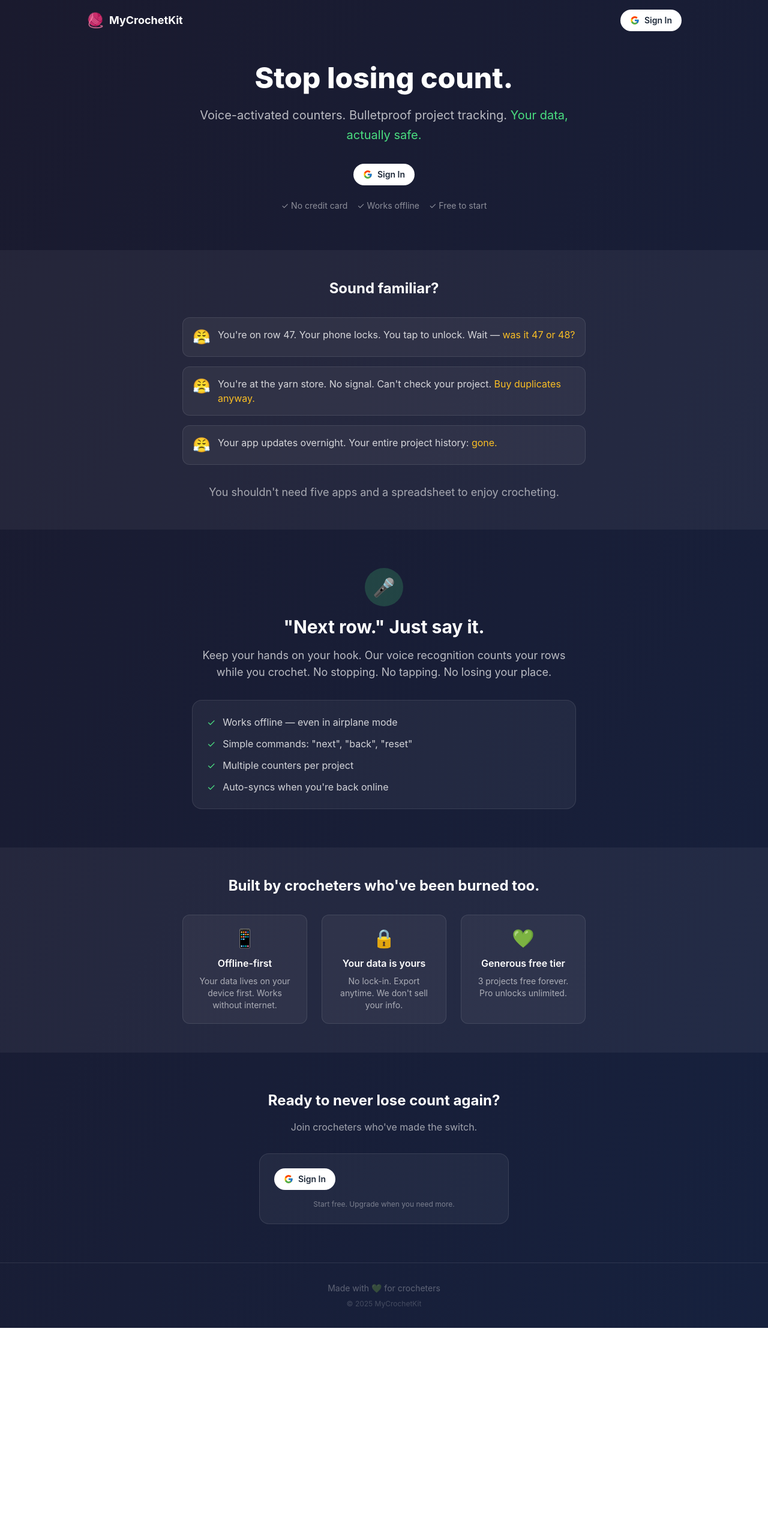
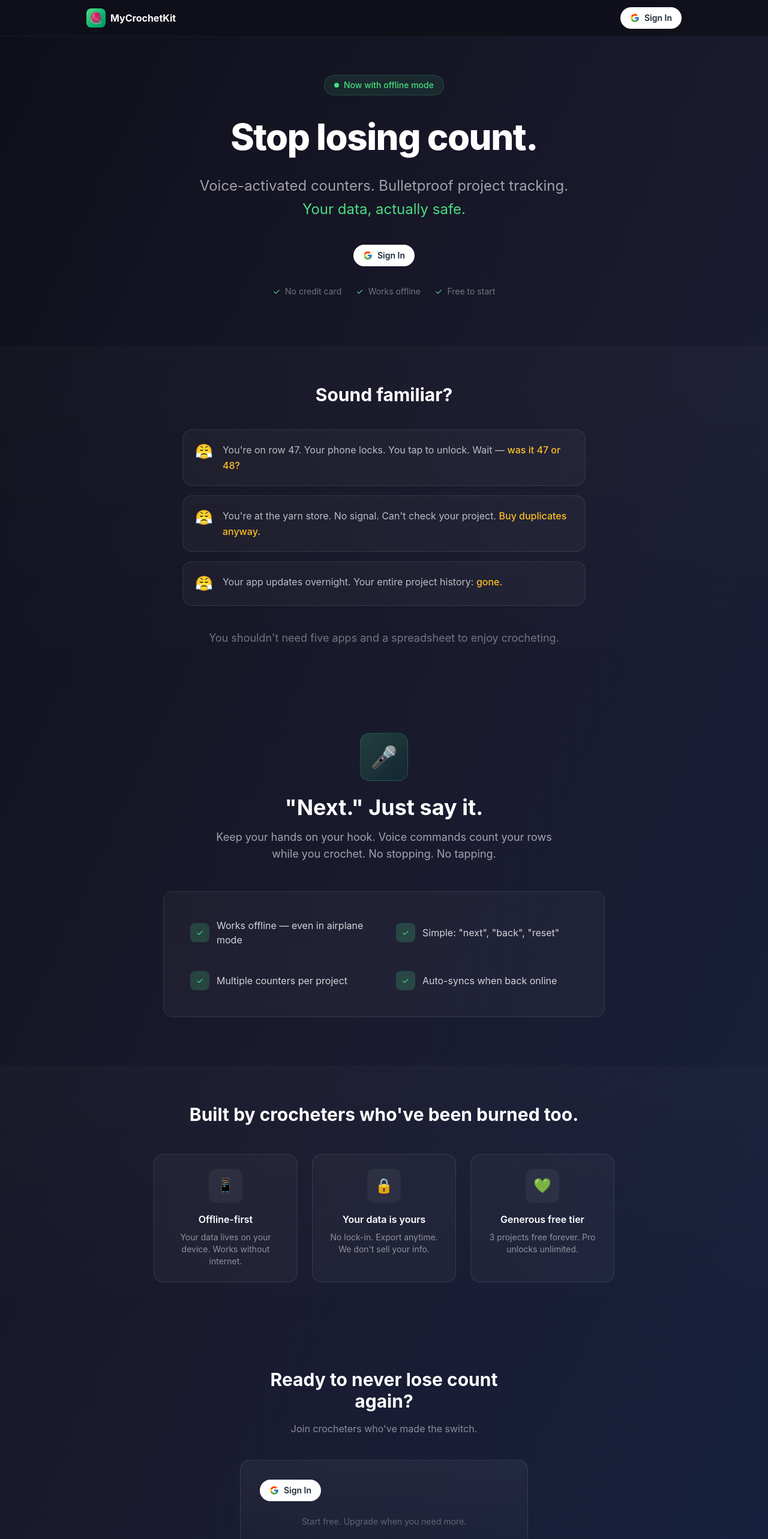
Before and after one commit to raiderj77/mycrochetkit, a React (Vite) app: page / in a window 1280 px wide. Shown: the top 2566 px of the page at 60% size. Before the commit the page ends 2214 px from the top, so only its background shows below. Built offline with nearby package versions, Linux system fonts and the light colour scheme; no server answers.

Commit message:
Clean up unused code, polish UI with Pro Max styling

```diff
--- a/src/App.tsx
+++ b/src/App.tsx
@@ -18,212 +18,277 @@ function App() {
 
   if (loading) {
     return (
-      <div className="min-h-screen flex items-center justify-center bg-gradient-to-br from-[#1a1a2e] to-[#16213e]">
-        <div className="animate-pulse text-white/70 text-lg">Loading...</div>
+      <div className="min-h-screen flex items-center justify-center bg-gradient-to-br from-[#0f0f1a] via-[#1a1a2e] to-[#16213e]">
+        <div className="flex flex-col items-center gap-4">
+          <div className="w-12 h-12 border-4 border-[#4ade80]/30 border-t-[#4ade80] rounded-full animate-spin"></div>
+          <p className="text-white/50 text-sm">Loading your workspace...</p>
+        </div>
       </div>
     );
   }
 
-  // Logged in view
   if (user) {
     return (
-      <div className="min-h-screen bg-gradient-to-br from-[#1a1a2e] to-[#16213e]">
-        <header className="flex justify-between items-center p-4">
+      <div className="min-h-screen bg-gradient-to-br from-[#0f0f1a] via-[#1a1a2e] to-[#16213e]">
+        <header className="sticky top-0 z-50 backdrop-blur-xl bg-[#0f0f1a]/80 border-b border-white/5">
+          <div className="max-w-4xl mx-auto flex justify-between items-center px-4 py-3">
             <div className="flex items-center gap-2">
-            <span className="text-2xl">🧶</span>
-            <span className="font-bold text-lg text-white">MyCrochetKit</span>
+              <div className="w-8 h-8 bg-gradient-to-br from-[#4ade80] to-emerald-600 rounded-lg flex items-center justify-center">
+                <span className="text-lg">🧶</span>
+              </div>
+              <span className="font-bold text-white">MyCrochetKit</span>
             </div>
             <Auth user={user} setUser={setUser} />
+          </div>
         </header>
 
-        <main className="flex flex-col items-center justify-center px-4 py-12">
-          <div className="text-center animate-[fadeIn_0.3s_ease-out]">
-            <div className="mb-8">
-              <h2 className="text-2xl font-bold text-white mb-2">
-                Welcome back, {user.displayName?.split(' ')[0]}! 👋
-              </h2>
-              <p className="text-white/60">Ready to continue your project?</p>
+        <main className="max-w-4xl mx-auto px-4 py-8">
+          <div className="mb-10">
+            <h1 className="text-2xl md:text-3xl font-bold text-white mb-2">
+              Welcome back, {user.displayName?.split(' ')[0]} 👋
+            </h1>
+            <p className="text-white/50">Ready to continue crocheting?</p>
           </div>
 
-            <div className="bg-white/5 backdrop-blur border border-white/10 rounded-2xl p-6 max-w-sm mx-auto">
-              <div className="text-4xl mb-4">🎤</div>
-              <h3 className="text-xl font-semibold text-white mb-2">Voice Counter</h3>
-              <p className="text-white/60 text-sm mb-6">
-                Hands-free row counting with voice commands
-              </p>
+          <div className="grid gap-4 md:grid-cols-2 mb-8">
             <a
               href="/counter"
-                className="inline-block px-6 py-3 bg-[#4ade80] text-[#1a1a2e] font-semibold rounded-full transition-transform hover:scale-105 active:scale-95"
+              className="group relative overflow-hidden bg-gradient-to-br from-[#4ade80]/20 to-emerald-600/10 border border-[#4ade80]/30 rounded-2xl p-6 transition-all hover:border-[#4ade80]/50 hover:shadow-lg hover:shadow-[#4ade80]/10"
             >
-                Open Counter
+              <div className="absolute top-0 right-0 w-32 h-32 bg-[#4ade80]/10 rounded-full blur-3xl -mr-16 -mt-16 group-hover:bg-[#4ade80]/20 transition-colors"></div>
+              <div className="relative">
+                <div className="w-12 h-12 bg-[#4ade80]/20 rounded-xl flex items-center justify-center mb-4 group-hover:scale-110 transition-transform">
+                  <span className="text-2xl">🎤</span>
+                </div>
+                <h3 className="text-xl font-semibold text-white mb-2">Voice Counter</h3>
+                <p className="text-white/60 text-sm mb-4">Hands-free row counting with voice commands</p>
+                <div className="flex items-center gap-2 text-[#4ade80] text-sm font-medium">
+                  <span>Open Counter</span>
+                  <svg className="w-4 h-4 group-hover:translate-x-1 transition-transform" fill="none" viewBox="0 0 24 24" stroke="currentColor">
+                    <path strokeLinecap="round" strokeLinejoin="round" strokeWidth={2} d="M9 5l7 7-7 7" />
+                  </svg>
+                </div>
+              </div>
             </a>
+
+            <div className="relative overflow-hidden bg-white/5 border border-white/10 rounded-2xl p-6 opacity-60">
+              <div className="absolute top-3 right-3">
+                <span className="text-xs bg-white/10 text-white/50 px-2 py-1 rounded-full">Coming Soon</span>
+              </div>
+              <div className="w-12 h-12 bg-white/10 rounded-xl flex items-center justify-center mb-4">
+                <span className="text-2xl">📋</span>
+              </div>
+              <h3 className="text-xl font-semibold text-white mb-2">Projects</h3>
+              <p className="text-white/60 text-sm">Organize multiple projects with notes and patterns</p>
+            </div>
           </div>
 
-            <div className="mt-8 flex gap-4 justify-center">
-              <div className="bg-white/5 border border-white/10 rounded-xl px-4 py-3 text-center">
-                <div className="text-2xl font-bold text-[#4ade80]">✓</div>
-                <div className="text-xs text-white/50">Offline Ready</div>
+          <div className="grid grid-cols-3 gap-3">
+            <div className="bg-white/5 border border-white/10 rounded-xl p-4 text-center">
+              <div className="w-10 h-10 bg-[#4ade80]/20 rounded-full flex items-center justify-center mx-auto mb-2">
+                <span className="text-[#4ade80]">✓</span>
               </div>
-              <div className="bg-white/5 border border-white/10 rounded-xl px-4 py-3 text-center">
-                <div className="text-2xl font-bold text-[#4ade80]">☁️</div>
-                <div className="text-xs text-white/50">Auto-Synced</div>
+              <p className="text-xs text-white/50">Offline Ready</p>
             </div>
-              <div className="bg-white/5 border border-white/10 rounded-xl px-4 py-3 text-center">
-                <div className="text-2xl font-bold text-[#4ade80]">🎤</div>
-                <div className="text-xs text-white/50">Voice</div>
+            <div className="bg-white/5 border border-white/10 rounded-xl p-4 text-center">
+              <div className="w-10 h-10 bg-[#4ade80]/20 rounded-full flex items-center justify-center mx-auto mb-2">
+                <span className="text-[#4ade80]">☁️</span>
               </div>
+              <p className="text-xs text-white/50">Auto-Synced</p>
+            </div>
+            <div className="bg-white/5 border border-white/10 rounded-xl p-4 text-center">
+              <div className="w-10 h-10 bg-[#4ade80]/20 rounded-full flex items-center justify-center mx-auto mb-2">
+                <span className="text-[#4ade80]">🎤</span>
+              </div>
+              <p className="text-xs text-white/50">Voice Active</p>
             </div>
           </div>
         </main>
+
+        <footer className="max-w-4xl mx-auto px-4 py-8 text-center">
+          <p className="text-white/20 text-xs">Made with 💚 for crocheters</p>
+        </footer>
       </div>
     );
   }
 
-  // Landing page for logged out users
   return (
-    <div className="min-h-screen bg-gradient-to-br from-[#1a1a2e] to-[#16213e] overflow-x-hidden">
-      {/* Header */}
-      <header className="flex justify-between items-center p-4 max-w-5xl mx-auto">
+    <div className="min-h-screen bg-gradient-to-br from-[#0f0f1a] via-[#1a1a2e] to-[#16213e] overflow-x-hidden">
+      <header className="sticky top-0 z-50 backdrop-blur-xl bg-[#0f0f1a]/80 border-b border-white/5">
+        <div className="max-w-5xl mx-auto flex justify-between items-center px-4 py-3">
           <div className="flex items-center gap-2">
-          <span className="text-2xl">🧶</span>
-          <span className="font-bold text-lg text-white">MyCrochetKit</span>
+            <div className="w-8 h-8 bg-gradient-to-br from-[#4ade80] to-emerald-600 rounded-lg flex items-center justify-center">
+              <span className="text-lg">🧶</span>
+            </div>
+            <span className="font-bold text-white">MyCrochetKit</span>
           </div>
           <Auth user={user} setUser={setUser} />
+        </div>
       </header>
 
-      {/* Hero Section */}
-      <section className="px-4 pt-8 pb-16 max-w-2xl mx-auto text-center">
-        <h1 className="text-4xl md:text-5xl font-extrabold text-white mb-4 leading-tight">
+      <section className="px-4 pt-16 pb-20 max-w-3xl mx-auto text-center">
+        <div className="inline-flex items-center gap-2 bg-[#4ade80]/10 border border-[#4ade80]/20 rounded-full px-4 py-1.5 mb-8">
+          <span className="w-2 h-2 bg-[#4ade80] rounded-full animate-pulse"></span>
+          <span className="text-[#4ade80] text-sm font-medium">Now with offline mode</span>
+        </div>
+
+        <h1 className="text-4xl md:text-6xl font-extrabold text-white mb-6 leading-tight tracking-tight">
           Stop losing count.
         </h1>
-        <p className="text-xl text-white/70 mb-8 leading-relaxed">
+        <p className="text-xl md:text-2xl text-white/60 mb-10 leading-relaxed max-w-2xl mx-auto">
           Voice-activated counters. Bulletproof project tracking.
           <span className="text-[#4ade80]"> Your data, actually safe.</span>
         </p>
 
-        {/* CTA */}
-        <div className="flex flex-col items-center gap-4 mb-6">
+        <div className="flex flex-col items-center gap-6 mb-8">
+          <div className="transform hover:scale-105 transition-transform">
             <Auth user={user} setUser={setUser} />
           </div>
+        </div>
 
-        {/* Trust badges */}
-        <div className="flex flex-wrap justify-center gap-4 text-sm text-white/50">
-          <span className="flex items-center gap-1">✓ No credit card</span>
-          <span className="flex items-center gap-1">✓ Works offline</span>
-          <span className="flex items-center gap-1">✓ Free to start</span>
+        <div className="flex flex-wrap justify-center gap-6 text-sm text-white/40">
+          <span className="flex items-center gap-2">
+            <span className="text-[#4ade80]">✓</span> No credit card
+          </span>
+          <span className="flex items-center gap-2">
+            <span className="text-[#4ade80]">✓</span> Works offline
+          </span>
+          <span className="flex items-center gap-2">
+            <span className="text-[#4ade80]">✓</span> Free to start
+          </span>
         </div>
       </section>
 
-      {/* Pain Points Section */}
-      <section className="px-4 py-12 bg-white/5">
+      <section className="px-4 py-16 bg-gradient-to-b from-white/[0.02] to-transparent">
         <div className="max-w-2xl mx-auto">
-          <h2 className="text-2xl font-bold text-white text-center mb-8">Sound familiar?</h2>
+          <h2 className="text-2xl md:text-3xl font-bold text-white text-center mb-10">Sound familiar?</h2>
 
           <div className="space-y-4">
-            <div className="bg-white/5 border border-white/10 rounded-xl p-4 flex items-start gap-3">
-              <span className="text-2xl">😤</span>
-              <p className="text-white/80">
-                You're on row 47. Your phone locks. You tap to unlock. Wait — <span className="text-[#fbbf24]">was it 47 or 48?</span>
+            <div className="group bg-white/[0.03] hover:bg-white/[0.05] border border-white/10 rounded-2xl p-5 flex items-start gap-4 transition-all">
+              <span className="text-2xl group-hover:scale-110 transition-transform">😤</span>
+              <p className="text-white/70 leading-relaxed">
+                You're on row 47. Your phone locks. You tap to unlock. Wait — <span className="text-[#fbbf24] font-medium">was it 47 or 48?</span>
               </p>
             </div>
 
-            <div className="bg-white/5 border border-white/10 rounded-xl p-4 flex items-start gap-3">
-              <span className="text-2xl">😤</span>
-              <p className="text-white/80">
-                You're at the yarn store. No signal. Can't check your project. <span className="text-[#fbbf24]">Buy duplicates anyway.</span>
+            <div className="group bg-white/[0.03] hover:bg-white/[0.05] border border-white/10 rounded-2xl p-5 flex items-start gap-4 transition-all">
+              <span className="text-2xl group-hover:scale-110 transition-transform">😤</span>
+              <p className="text-white/70 leading-relaxed">
+                You're at the yarn store. No signal. Can't check your project. <span className="text-[#fbbf24] font-medium">Buy duplicates anyway.</span>
               </p>
             </div>
 
-            <div className="bg-white/5 border border-white/10 rounded-xl p-4 flex items-start gap-3">
-              <span className="text-2xl">😤</span>
-              <p className="text-white/80">
-                Your app updates overnight. Your entire project history: <span className="text-[#fbbf24]">gone.</span>
+            <div className="group bg-white/[0.03] hover:bg-white/[0.05] border border-white/10 rounded-2xl p-5 flex items-start gap-4 transition-all">
+              <span className="text-2xl group-hover:scale-110 transition-transform">😤</span>
+              <p className="text-white/70 leading-relaxed">
+                Your app updates overnight. Your entire project history: <span className="text-[#fbbf24] font-medium">gone.</span>
               </p>
             </div>
           </div>
 
-          <p className="text-center text-white/60 mt-8 text-lg">
+          <p className="text-center text-white/40 mt-10 text-lg">
             You shouldn't need five apps and a spreadsheet to enjoy crocheting.
           </p>
         </div>
       </section>
 
-      {/* Voice Counter Feature */}
-      <section className="px-4 py-16 max-w-2xl mx-auto">
-        <div className="text-center mb-8">
-          <div className="inline-flex items-center justify-center w-16 h-16 bg-[#4ade80]/20 rounded-full mb-4">
-            <span className="text-3xl">🎤</span>
+      <section className="px-4 py-20 max-w-3xl mx-auto">
+        <div className="text-center mb-12">
+          <div className="inline-flex items-center justify-center w-20 h-20 bg-gradient-to-br from-[#4ade80]/20 to-emerald-600/10 border border-[#4ade80]/20 rounded-2xl mb-6">
+            <span className="text-4xl">🎤</span>
           </div>
-          <h2 className="text-3xl font-bold text-white mb-4">"Next row." Just say it.</h2>
-          <p className="text-white/70 text-lg">
-            Keep your hands on your hook. Our voice recognition counts your rows while you crochet.
-            No stopping. No tapping. No losing your place.
+          <h2 className="text-3xl md:text-4xl font-bold text-white mb-4">"Next." Just say it.</h2>
+          <p className="text-white/60 text-lg max-w-xl mx-auto">
+            Keep your hands on your hook. Voice commands count your rows while you crochet.
+            No stopping. No tapping.
           </p>
         </div>
 
-        {/* Feature checklist */}
-        <div className="bg-white/5 border border-white/10 rounded-2xl p-6 space-y-3">
-          <div className="flex items-center gap-3">
-            <span className="text-[#4ade80]">✓</span>
+        <div className="bg-white/[0.03] border border-white/10 rounded-2xl p-8">
+          <div className="grid md:grid-cols-2 gap-4">
+            <div className="flex items-center gap-3 p-3 rounded-xl hover:bg-white/[0.03] transition-colors">
+              <div className="w-8 h-8 bg-[#4ade80]/20 rounded-lg flex items-center justify-center flex-shrink-0">
+                <span className="text-[#4ade80] text-sm">✓</span>
+              </div>
               <span className="text-white/80">Works offline — even in airplane mode</span>
             </div>
-          <div className="flex items-center gap-3">
-            <span className="text-[#4ade80]">✓</span>
-            <span className="text-white/80">Simple commands: "next", "back", "reset"</span>
+            <div className="flex items-center gap-3 p-3 rounded-xl hover:bg-white/[0.03] transition-colors">
+              <div className="w-8 h-8 bg-[#4ade80]/20 rounded-lg flex items-center justify-center flex-shrink-0">
+                <span className="text-[#4ade80] text-sm">✓</span>
               </div>
-          <div className="flex items-center gap-3">
-            <span className="text-[#4ade80]">✓</span>
+              <span className="text-white/80">Simple: "next", "back", "reset"</span>
+            </div>
+            <div className="flex items-center gap-3 p-3 rounded-xl hover:bg-white/[0.03] transition-colors">
+              <div className="w-8 h-8 bg-[#4ade80]/20 rounded-lg flex items-center justify-center flex-shrink-0">
+                <span className="text-[#4ade80] text-sm">✓</span>
+              </div>
               <span className="text-white/80">Multiple counters per project</span>
             </div>
-          <div className="flex items-center gap-3">
-            <span className="text-[#4ade80]">✓</span>
-            <span className="text-white/80">Auto-syncs when you're back online</span>
+            <div className="flex items-center gap-3 p-3 rounded-xl hover:bg-white/[0.03] transition-colors">
+              <div className="w-8 h-8 bg-[#4ade80]/20 rounded-lg flex items-center justify-center flex-shrink-0">
+                <span className="text-[#4ade80] text-sm">✓</span>
               </div>
-        </div>
-      </section>
-
-      {/* Trust Section */}
-      <section className="px-4 py-12 bg-white/5">
-        <div className="max-w-2xl mx-auto text-center">
-          <h2 className="text-2xl font-bold text-white mb-8">Built by crocheters who've been burned too.</h2>
-
-          <div className="grid md:grid-cols-3 gap-6">
-            <div className="bg-white/5 border border-white/10 rounded-xl p-5">
-              <div className="text-3xl mb-3">📱</div>
-              <h3 className="font-semibold text-white mb-2">Offline-first</h3>
-              <p className="text-white/60 text-sm">Your data lives on your device first. Works without internet.</p>
-            </div>
-
-            <div className="bg-white/5 border border-white/10 rounded-xl p-5">
-              <div className="text-3xl mb-3">🔒</div>
-              <h3 className="font-semibold text-white mb-2">Your data is yours</h3>
-              <p className="text-white/60 text-sm">No lock-in. Export anytime. We don't sell your info.</p>
-            </div>
-
-            <div className="bg-white/5 border border-white/10 rounded-xl p-5">
-              <div className="text-3xl mb-3">💚</div>
-              <h3 className="font-semibold text-white mb-2">Generous free tier</h3>
-              <p className="text-white/60 text-sm">3 projects free forever. Pro unlocks unlimited.</p>
+              <span className="text-white/80">Auto-syncs when back online</span>
             </div>
           </div>
         </div>
       </section>
 
-      {/* Final CTA */}
-      <section className="px-4 py-16 max-w-md mx-auto text-center">
-        <h2 className="text-2xl font-bold text-white mb-4">Ready to never lose count again?</h2>
-        <p className="text-white/60 mb-8">Join crocheters who've made the switch.</p>
+      <section className="px-4 py-16 bg-gradient-to-b from-white/[0.02] to-transparent">
+        <div className="max-w-3xl mx-auto text-center">
+          <h2 className="text-2xl md:text-3xl font-bold text-white mb-12">Built by crocheters who've been burned too.</h2>
 
-        <div className="bg-white/5 border border-white/10 rounded-2xl p-6">
-          <Auth user={user} setUser={setUser} />
-          <p className="text-white/40 text-xs mt-4">Start free. Upgrade when you need more.</p>
+          <div className="grid md:grid-cols-3 gap-6">
+            <div className="group bg-white/[0.03] hover:bg-white/[0.05] border border-white/10 rounded-2xl p-6 transition-all">
+              <div className="w-14 h-14 bg-white/5 group-hover:bg-white/10 rounded-xl flex items-center justify-center mx-auto mb-4 transition-colors">
+                <span className="text-2xl">📱</span>
+              </div>
+              <h3 className="font-semibold text-white mb-2">Offline-first</h3>
+              <p className="text-white/50 text-sm">Your data lives on your device. Works without internet.</p>
+            </div>
+
+            <div className="group bg-white/[0.03] hover:bg-white/[0.05] border border-white/10 rounded-2xl p-6 transition-all">
+              <div className="w-14 h-14 bg-white/5 group-hover:bg-white/10 rounded-xl flex items-center justify-center mx-auto mb-4 transition-colors">
+                <span className="text-2xl">🔒</span>
+              </div>
+              <h3 className="font-semibold text-white mb-2">Your data is yours</h3>
+              <p className="text-white/50 text-sm">No lock-in. Export anytime. We don't sell your info.</p>
+            </div>
+
+            <div className="group bg-white/[0.03] hover:bg-white/[0.05] border border-white/10 rounded-2xl p-6 transition-all">
+              <div className="w-14 h-14 bg-white/5 group-hover:bg-white/10 rounded-xl flex items-center justify-center mx-auto mb-4 transition-colors">
+                <span className="text-2xl">💚</span>
+              </div>
+              <h3 className="font-semibold text-white mb-2">Generous free tier</h3>
+              <p className="text-white/50 text-sm">3 projects free forever. Pro unlocks unlimited.</p>
+            </div>
+          </div>
         </div>
       </section>
 
-      {/* Footer */}
-      <footer className="text-center py-8 border-t border-white/10">
-        <p className="text-white/30 text-sm">Made with 💚 for crocheters</p>
-        <p className="text-white/20 text-xs mt-2">© 2025 MyCrochetKit</p>
+      <section className="px-4 py-20 max-w-lg mx-auto text-center">
+        <h2 className="text-2xl md:text-3xl font-bold text-white mb-4">Ready to never lose count again?</h2>
+        <p className="text-white/50 mb-10">Join crocheters who've made the switch.</p>
+
+        <div className="bg-gradient-to-b from-white/[0.05] to-white/[0.02] border border-white/10 rounded-2xl p-8">
+          <div className="transform hover:scale-105 transition-transform">
+            <Auth user={user} setUser={setUser} />
+          </div>
+          <p className="text-white/30 text-sm mt-6">Start free. Upgrade when you need more.</p>
+        </div>
+      </section>
+
+      <footer className="border-t border-white/5 mt-8">
+        <div className="max-w-5xl mx-auto px-4 py-8 flex flex-col md:flex-row justify-between items-center gap-4">
+          <div className="flex items-center gap-2">
+            <div className="w-6 h-6 bg-gradient-to-br from-[#4ade80] to-emerald-600 rounded flex items-center justify-center">
+              <span className="text-xs">🧶</span>
+            </div>
+            <span className="text-white/30 text-sm">MyCrochetKit</span>
+          </div>
+          <p className="text-white/20 text-sm">Made with 💚 for crocheters</p>
+          <p className="text-white/20 text-xs">© 2025 MyCrochetKit</p>
+        </div>
       </footer>
     </div>
   );
```
Lines whose indentation alone changed are shown as unchanged.
